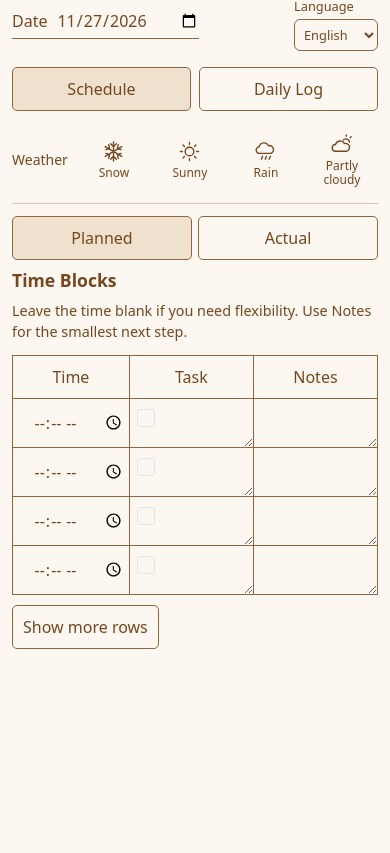
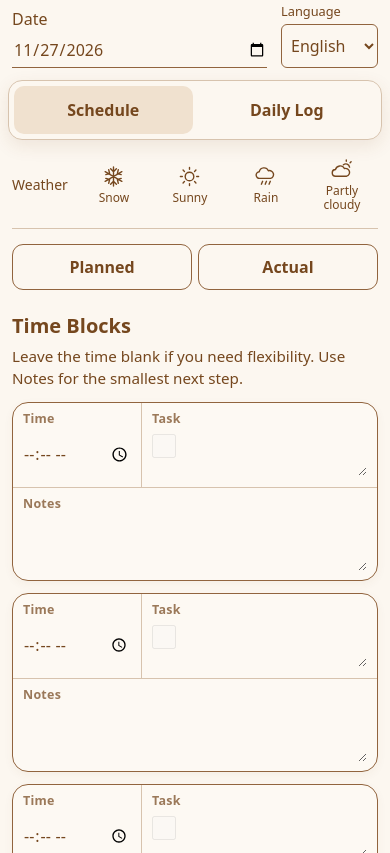
Before and after one commit to chloe0710610/qingdao-daily-planner, a plain HTML site: page index.html in a window 390 px wide. Shown: the part 81-934 px from the top of the page. Before the commit the page ends 844 px from the top, so only its background shows below. Drawn offline with Linux system fonts and the light colour scheme.

Commit message:
Improve mobile schedule editing

```diff
--- a/index.html
+++ b/index.html
@@ -108,6 +108,71 @@ textarea{resize:none}
 table col:nth-child(1),table col:nth-child(4){width:18%!important}
 .block-time{display:block;width:100%;min-width:0;min-height:44px;box-sizing:border-box;padding:4px;text-align:center}
 @media(max-width:620px){table col:nth-child(1),table col:nth-child(4){width:32%!important}}
+
+/* Mobile editing: keep navigation within reach and turn the schedule grid into touch-friendly cards. */
+@media(max-width:620px){
+  html{scroll-padding-top:8.75rem}
+  body{font-size:16px}
+  main{width:calc(100% - 24px);margin:12px auto max(36px,env(safe-area-inset-bottom))}
+  header{display:grid;grid-template-columns:minmax(0,1fr) auto;align-items:end;gap:10px 14px;margin-bottom:12px}
+  .brand{grid-column:1/-1}
+  .brand h1{font-size:1.75rem}
+  .date{min-width:0;gap:8px}
+  .date input{width:100%;min-width:0;font-size:16px}
+  .language-control select{min-height:44px;font-size:16px}
+  .page-switch{
+    position:sticky;top:max(8px,env(safe-area-inset-top));z-index:30;
+    gap:5px;margin:0 -4px 12px;padding:5px;
+    border:1px solid #d7c3ae;border-radius:14px;background:var(--paper);
+    box-shadow:0 6px 18px rgba(117,71,30,.10)
+  }
+  .page-switch button{min-height:48px;padding:0 10px;border:0;border-radius:10px;font-size:1rem;font-weight:650}
+  .tabs{
+    position:sticky;top:calc(max(8px,env(safe-area-inset-top)) + 64px);z-index:29;
+    display:flex;gap:6px;margin:0 0 10px;padding:5px 0 8px;background:var(--paper)
+  }
+  .tabs button{min-height:46px;border-radius:11px;font-size:1rem;font-weight:600;background:var(--paper)}
+  .weather{margin-bottom:10px}
+  .time-title{margin:14px 0 6px;font-size:1.25rem}
+  .quiet{margin-bottom:12px;font-size:.95rem}
+  #schedule-page,#record-page{scroll-margin-top:8.75rem}
+  table,tbody{display:block;width:100%}
+  thead{display:none}
+  #rows{display:grid;gap:12px}
+  #rows tr{
+    display:grid;grid-template-columns:minmax(108px,.78fr) minmax(0,1.42fr);
+    overflow:hidden;border:1px solid var(--line);border-radius:16px;
+    background:rgba(255,255,255,.18);box-shadow:0 3px 10px rgba(117,71,30,.05)
+  }
+  #rows td{display:grid;align-content:start;min-width:0;padding:9px 10px;border:0}
+  [data-view=plan] #rows .actual,[data-view=actual] #rows .plan{display:none}
+  #rows td::before{
+    content:attr(data-label);display:block;margin-bottom:3px;
+    font-size:.78rem;font-weight:700;line-height:1.2;letter-spacing:.02em;opacity:.72
+  }
+  #rows .time-cell{grid-column:1;border-right:1px solid #d7c3ae}
+  #rows .task-cell{grid-column:2}
+  #rows .notes-cell{grid-column:1/-1;border-top:1px solid #d7c3ae}
+  #rows textarea,#rows input{font-size:16px}
+  #rows textarea{min-height:46px;padding:4px 0;line-height:1.45}
+  #rows .notes-cell textarea{min-height:56px}
+  .block-time{min-height:48px;padding:0;text-align:left}
+  .task-with-checkbox{gap:8px;padding:0}
+  .task-with-checkbox input{width:24px;height:24px;margin:4px 0 0}
+  .block-actions{gap:7px;padding:5px 0 0}
+  .block-actions label{min-height:44px}
+  .block-actions button{width:100%;min-height:44px;border-radius:10px}
+  .more-blocks{width:100%;min-height:48px;margin-top:12px;border-radius:12px}
+  #record-page{gap:12px}
+  .reflections,.feelings,.habits{gap:12px}
+  .record-card{padding:16px;border-radius:14px}
+  .record-card textarea,.record-card input{font-size:16px}
+  .record-card textarea{min-height:112px;padding:8px;border-radius:8px;background:rgba(255,255,255,.22);line-height:1.5}
+  .reflections>.record-card textarea{min-height:150px}
+  .record-controls .record-action{flex:1;min-height:46px}
+  #water-form .record-action,#receipt-form .record-action{width:100%;min-height:48px}
+}
+
 </style>
 <main id="planner" data-view="plan">
 <header><div class="brand"><span>Qing Dao</span><h1>Daily Planner</h1></div><label class="date">Date <input id="date" type="date" aria-label="Date" required></label><label class="language-control"><span id="language-label">Language</span><select id="language" aria-labelledby="language-label"><option value="en" lang="en">English</option><option value="zh-Hant" lang="zh-Hant">繁體中文</option></select></label></header>
@@ -190,7 +255,9 @@ function addRow() {
   const tr = rows.insertRow()
   fields.forEach(({side, group, label}, column) => {
     const cell = tr.insertCell()
-    cell.className = side
+    cell.className = side + ' ' + label.toLowerCase() + '-cell'
+    cell.dataset.labelSource = label
+    cell.dataset.label = label
     const isTime = label === 'Time'
     const input = document.createElement(isTime ? 'input' : 'textarea')
     if (isTime) {
@@ -334,6 +401,9 @@ for (const button of pageButtons) {
       const selected = tab === button
       tab.setAttribute('aria-pressed', String(selected))
       document.getElementById(tab.getAttribute('aria-controls')).hidden = !selected
+    }
+    if (window.matchMedia('(max-width:620px)').matches) {
+      requestAnimationFrame(() => document.getElementById(button.getAttribute('aria-controls')).scrollIntoView({behavior:'smooth',block:'start'}))
     }
   })
 }
@@ -670,6 +740,9 @@ function applyLanguage() {
     }
     originals.set(node,attrs)
   }
+  for (const cell of planner.querySelectorAll('#rows td[data-label-source]')) {
+    cell.dataset.label = translated(cell.dataset.labelSource)
+  }
 }
 language.addEventListener('change',()=>{
   try { localStorage.setItem('qingdao-interface-language',language.value) } catch {}
```
